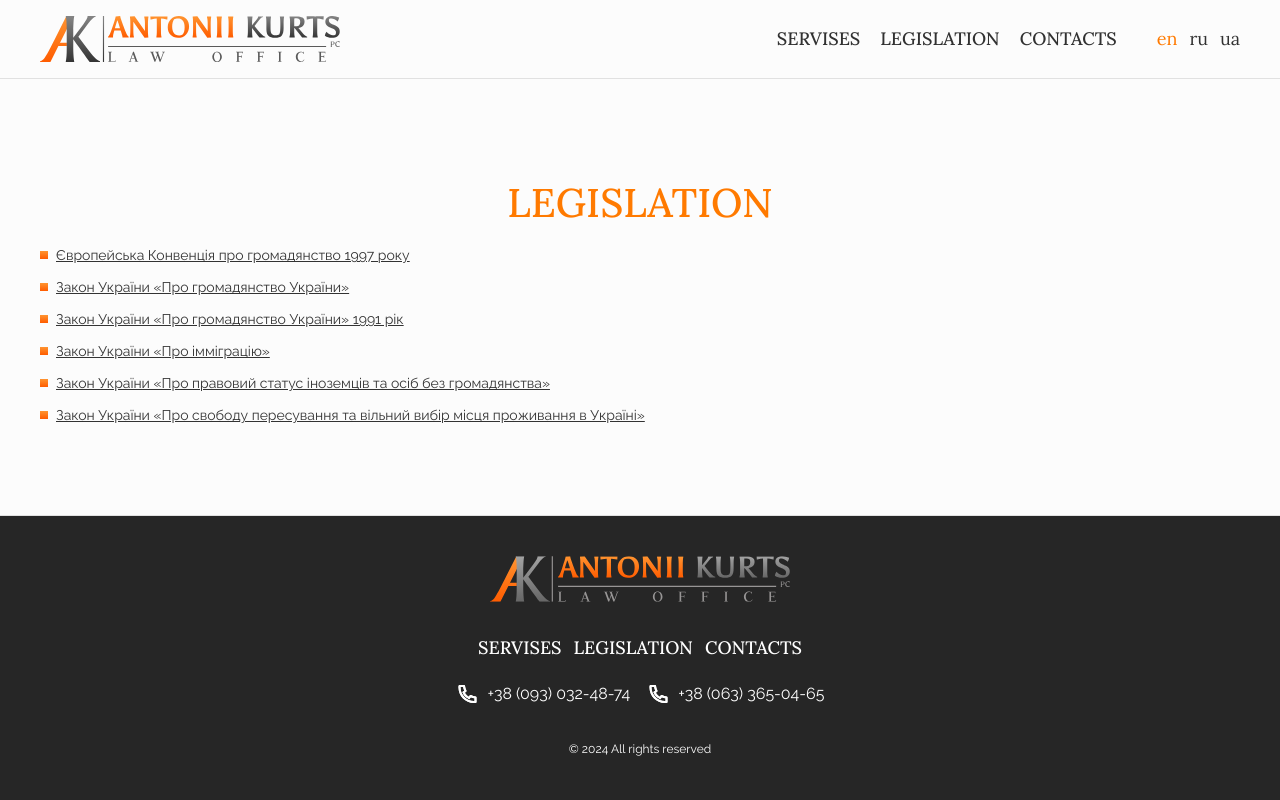
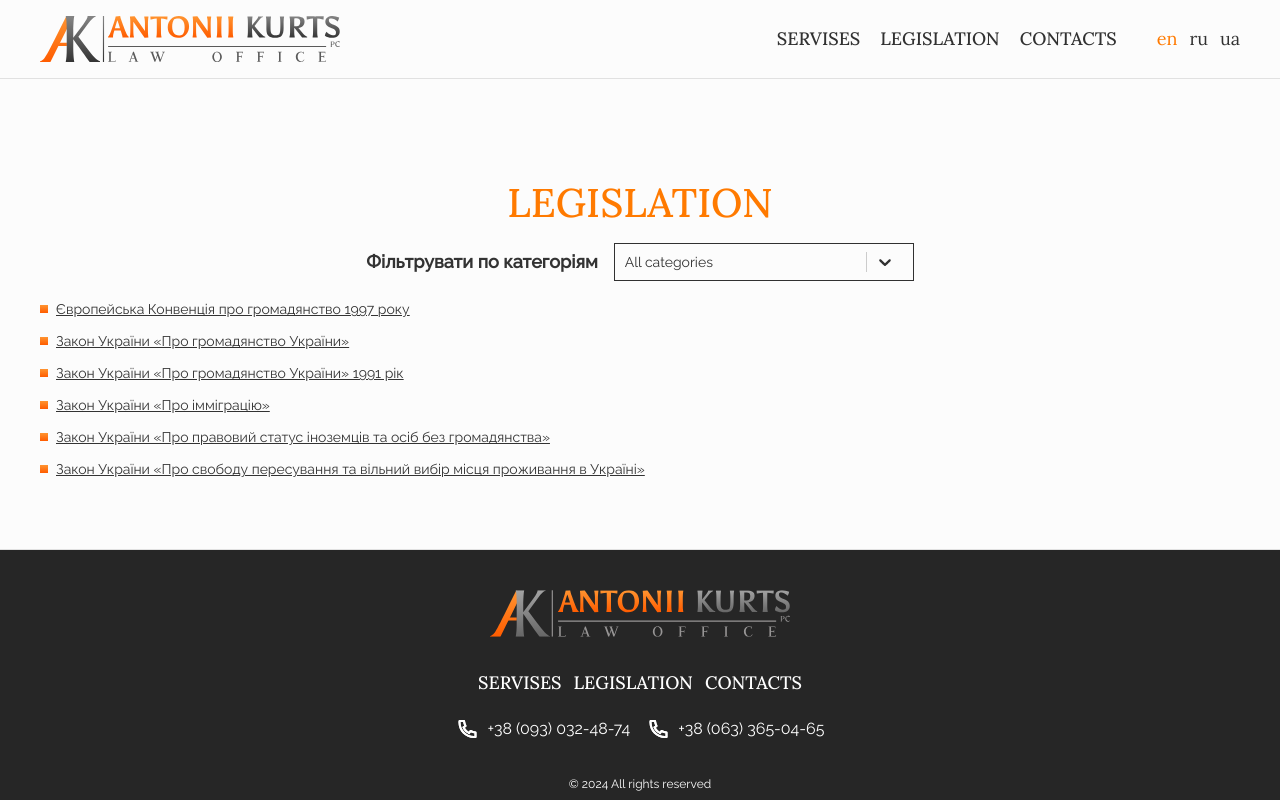
Before and after one commit to IraMira333/next-lawyer, a Next.js app: page /en/legislation in a window 1280 px wide. Built offline with nearby package versions, Linux system fonts and the light colour scheme.

Commit message:
Update Legislation.tsx

```diff
--- a/src/components/Legislation/Legislation.tsx
+++ b/src/components/Legislation/Legislation.tsx
@@ -1,19 +1,92 @@
+"use client";
+import React, { useState } from "react";
+import { useLocale, useTranslations } from "next-intl";
+import Select from "react-select";
+import { LawItem } from "./LawItem";
+import { categoryNames } from "@/mockedData/categoryNameData";
+import { LocaleType } from "../../../types/LocaleType";
 import { legislationData } from "@/mockedData/legislation";
-import { useTranslations } from "next-intl";
-import { LawItem } from "./LawItem";
 
 export const Legislation = () => {
   const t = useTranslations("Legislation");
+  const locale = useLocale();
+  const [selectedCategory, setSelectedCategory] = useState<string>("all");
+  const options = categoryNames.map((category) => ({
+    value: category.categoryName,
+    label: category[locale as LocaleType],
+  }));
+
+  const customStyles = {
+    control: (provided: any) => ({
+      ...provided,
+      width: "300px",
+      borderColor: "var(--nav-text-color)",
+      "&:hover": { borderColor: "var(--accent-text-color)" },
+      boxShadow: "none",
+      paddingRight: "10px",
+      borderRadius: "none",
+      backgroundColor: "var(--accent-bgcolor:)",
+    }),
+    menu: (provided: any) => ({
+      ...provided,
+      backgroundColor: "white",
+      zIndex: 9999,
+    }),
+    option: (provided: any, state: any) => ({
+      ...provided,
+      backgroundColor: state.isSelected
+        ? "var(--options-accent-color)"
+        : "white",
+      color: state.isSelected ? "white" : "var(--nav-text-color)",
+      "&:hover": {
+        backgroundColor: "var(--options-accent-color)",
+        color: "var(--nav-text-color)",
+      },
+    }),
+    dropdownIndicator: (provided: any, state: any) => ({
+      ...provided,
+      color:
+        state.isFocused || state.selectProps.menuIsOpen
+          ? "var(--accent-text-color)"
+          : "var(--nav-text-color)",
+      transition: "all .2s ease",
+      transform: state.selectProps.menuIsOpen ? "rotate(180deg)" : null,
+      "&:hover": {
+        color: "var(--accent-text-color)",
+      },
+    }),
+  };
+
+  const filteredData =
+    selectedCategory === "all"
+      ? legislationData
+      : legislationData.filter(
+          (item) => item.data.categoryName === selectedCategory
+        );
 
   return (
     <section className="px-4 py-10 tab:px-5 tab:py-[60px] pc:px-10 pc:pt-[100px]">
       <h2 className="font-lora text-accent text-center mb-5 pc:mb-4 text-[28px] leading-8 tab:text-3xl pc:text-[40px] pc:leading-[48px] font-medium uppercase">
         {t("title")}
       </h2>
+      <div className="tab:flex gap-4 mb-4 justify-center items-center">
+        <h3 className="text-base leading-[21px] tab:text-lg font-semibold ">
+          Фільтрувати по категоріям
+        </h3>
+        <Select
+          styles={customStyles}
+          value={options.find((option) => option.value === selectedCategory)}
+          onChange={(selectedOption) =>
+            setSelectedCategory(selectedOption?.value || "all")
+          }
+          options={options}
+          isSearchable={false}
+        />
+      </div>
       <ul>
-        {legislationData.map((data) => (
-          <li key={data.id} className="flex gap-2 text-start mb-2">
-            <LawItem item={data} />
+        {filteredData.map((item) => (
+          <li key={item.data.id} className="flex gap-2 text-start mb-2">
+            <LawItem item={item} />
           </li>
         ))}
       </ul>
```
